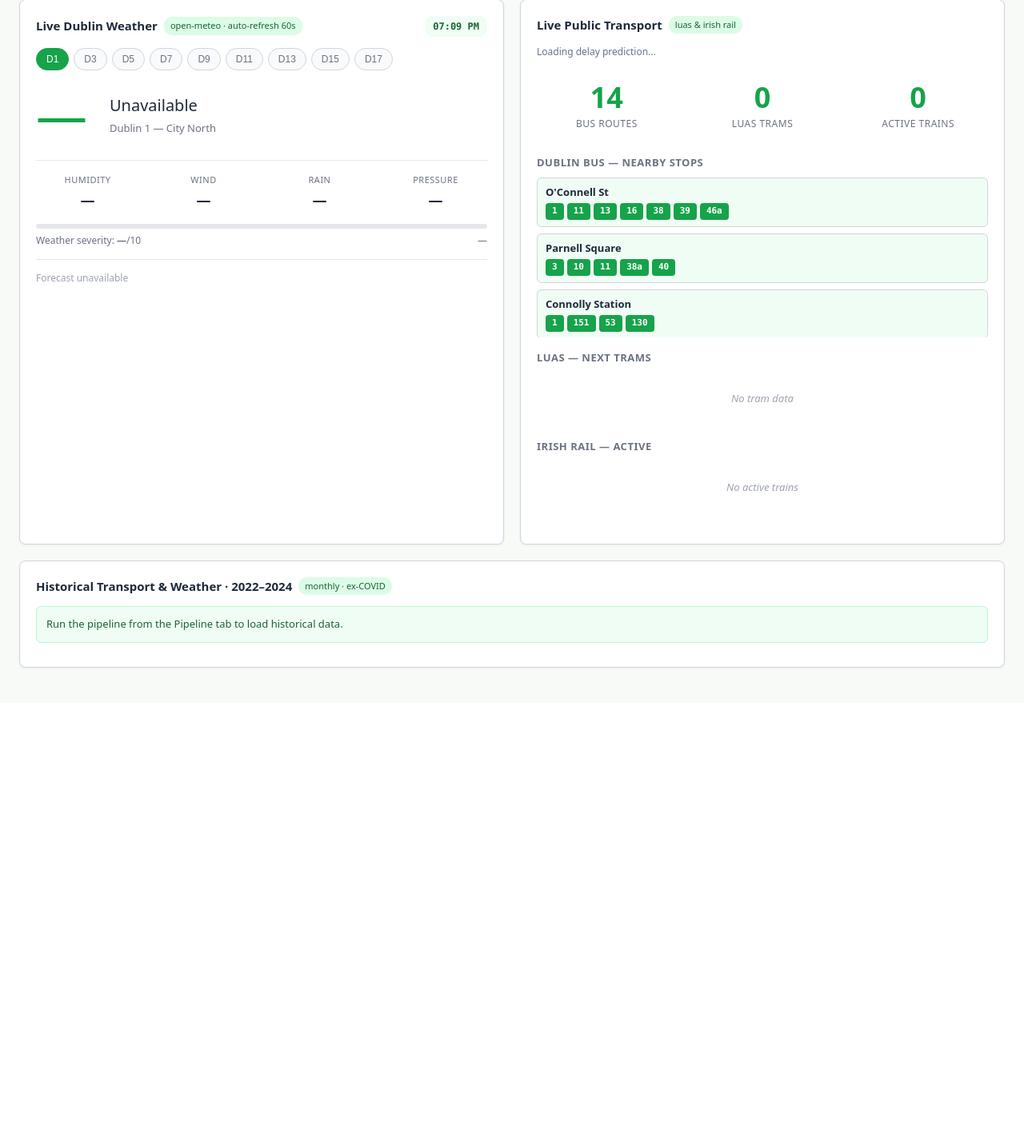
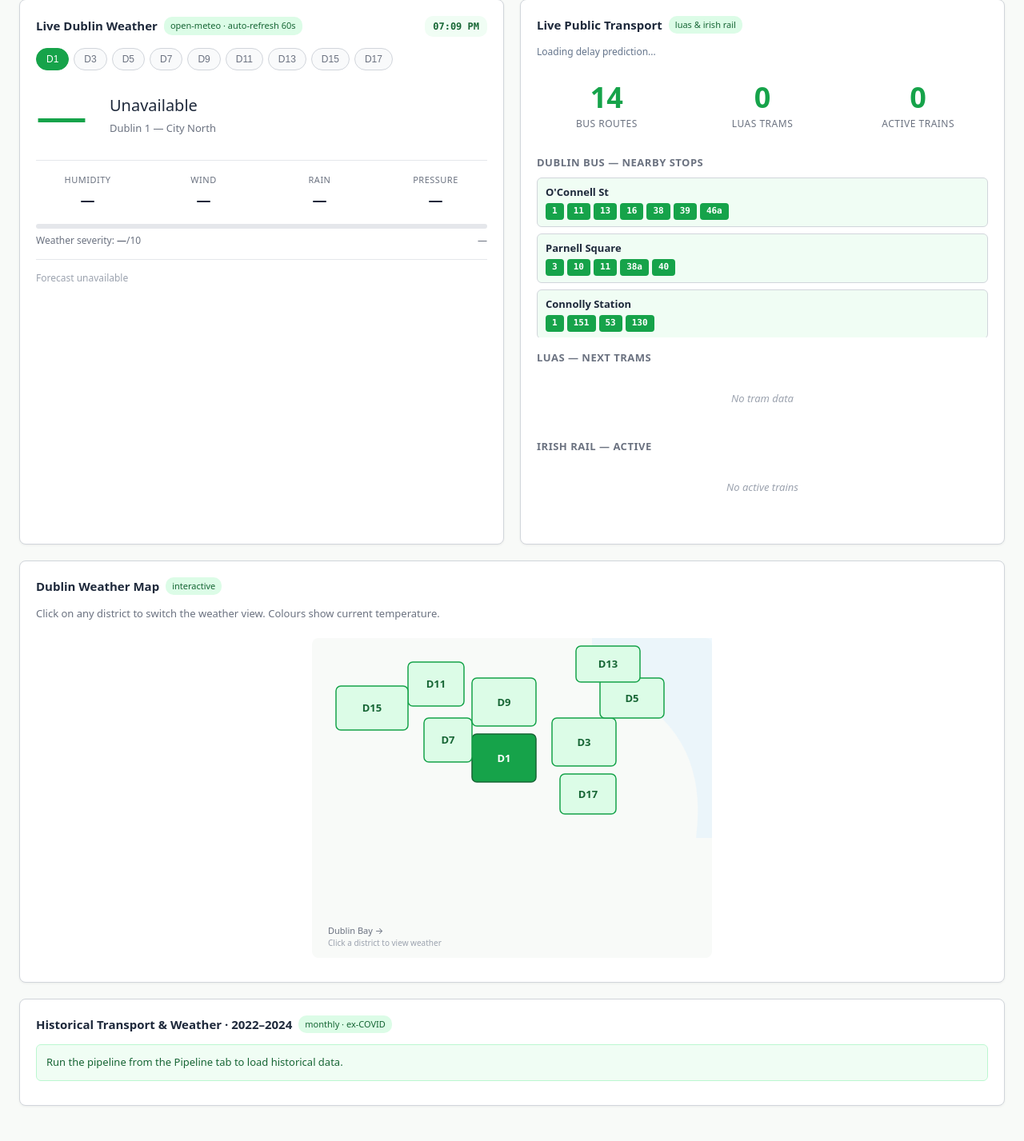
Before and after one commit to bhdrdemir/Weather-Impact-on-Dublin-Transport, a Flask app: page / in a window 1280 px wide. Shown: the part 218-1645 px from the top of the page at 80% size. Before the commit the page ends 1054 px from the top, so only its background shows below. Run offline with Flask 3, Linux system fonts and the light colour scheme; data that the repository does not hold is empty.

Commit message:
update 11 interactive dublin district map

```diff
--- a/templates/index.html
+++ b/templates/index.html
@@ -472,6 +472,45 @@ textarea:focus { outline: none; border-color: #16a34a; }
           <div class="empty-state">Loading...</div>
         </div>
       </div>
+    </div>
+  </div>
+
+  <div class="card">
+    <div class="card-title">Dublin Weather Map <span class="tag">interactive</span></div>
+    <p style="color:#6b7280; font-size:13px; margin-bottom:10px;">
+      Click on any district to switch the weather view. Colours show current temperature.
+    </p>
+    <div id="dublinMap" style="display:flex; justify-content:center; padding:10px 0;">
+      <svg viewBox="0 0 500 400" width="100%" style="max-width:500px;" id="mapSvg">
+        <!-- Dublin outline (simplified) -->
+        <rect x="0" y="0" width="500" height="400" fill="#f8faf8" rx="8"/>
+        <!-- Water — Dublin Bay -->
+        <path d="M350,50 Q500,100 480,250 L500,250 L500,0 L350,0 Z" fill="#e0f2fe" opacity="0.5"/>
+        <!-- District areas (approximate positions based on real geography) -->
+        <g id="mapAreas" style="cursor:pointer;">
+          <rect data-area="D1"  x="200" y="120" width="80" height="60" rx="6" fill="#dcfce7" stroke="#16a34a" stroke-width="1.5"/>
+          <text x="240" y="155" text-anchor="middle" font-size="13" font-weight="600" fill="#166534">D1</text>
+          <rect data-area="D3"  x="300" y="100" width="80" height="60" rx="6" fill="#dcfce7" stroke="#16a34a" stroke-width="1.5"/>
+          <text x="340" y="135" text-anchor="middle" font-size="13" font-weight="600" fill="#166534">D3</text>
+          <rect data-area="D5"  x="360" y="50"  width="80" height="50" rx="6" fill="#dcfce7" stroke="#16a34a" stroke-width="1.5"/>
+          <text x="400" y="80"  text-anchor="middle" font-size="13" font-weight="600" fill="#166534">D5</text>
+          <rect data-area="D7"  x="140" y="100" width="60" height="55" rx="6" fill="#dcfce7" stroke="#16a34a" stroke-width="1.5"/>
+          <text x="170" y="132" text-anchor="middle" font-size="13" font-weight="600" fill="#166534">D7</text>
+          <rect data-area="D9"  x="200" y="50"  width="80" height="60" rx="6" fill="#dcfce7" stroke="#16a34a" stroke-width="1.5"/>
+          <text x="240" y="85"  text-anchor="middle" font-size="13" font-weight="600" fill="#166534">D9</text>
+          <rect data-area="D11" x="120" y="30"  width="70" height="55" rx="6" fill="#dcfce7" stroke="#16a34a" stroke-width="1.5"/>
+          <text x="155" y="62"  text-anchor="middle" font-size="13" font-weight="600" fill="#166534">D11</text>
+          <rect data-area="D13" x="330" y="10"  width="80" height="45" rx="6" fill="#dcfce7" stroke="#16a34a" stroke-width="1.5"/>
+          <text x="370" y="37"  text-anchor="middle" font-size="13" font-weight="600" fill="#166534">D13</text>
+          <rect data-area="D15" x="30"  y="60"  width="90" height="55" rx="6" fill="#dcfce7" stroke="#16a34a" stroke-width="1.5"/>
+          <text x="75"  y="92"  text-anchor="middle" font-size="13" font-weight="600" fill="#166534">D15</text>
+          <rect data-area="D17" x="310" y="170" width="70" height="50" rx="6" fill="#dcfce7" stroke="#16a34a" stroke-width="1.5"/>
+          <text x="345" y="200" text-anchor="middle" font-size="13" font-weight="600" fill="#166534">D17</text>
+        </g>
+        <!-- Legend -->
+        <text x="20" y="370" font-size="11" fill="#6b7280">Dublin Bay →</text>
+        <text x="20" y="385" font-size="10" fill="#9ca3af">Click a district to view weather</text>
+      </svg>
     </div>
   </div>
 
@@ -1596,6 +1635,40 @@ async function runTests() {
   btn.textContent = 'Run All Tests';
 }
 
+// Map click handler
+document.getElementById('mapAreas').addEventListener('click', function(e) {
+  const rect = e.target.closest('[data-area]');
+  if (rect) {
+    const area = rect.getAttribute('data-area');
+    setArea(area);
+    updateMapHighlight(area);
+  }
+});
+
+function updateMapHighlight(active) {
+  document.querySelectorAll('#mapAreas rect').forEach(r => {
+    const area = r.getAttribute('data-area');
+    if (area === active) {
+      r.setAttribute('fill', '#16a34a');
+      r.setAttribute('stroke', '#166534');
+      r.nextElementSibling.setAttribute('fill', 'white');
+    } else {
+      r.setAttribute('fill', '#dcfce7');
+      r.setAttribute('stroke', '#16a34a');
+      r.nextElementSibling.setAttribute('fill', '#166534');
+    }
+  });
+}
+
+// Also update map when area buttons are clicked
+const origSetArea = setArea;
+setArea = function(code) {
+  origSetArea(code);
+  updateMapHighlight(code);
+};
+
+updateMapHighlight('D1');
+
 loadAreas();
 refreshLive();
 liveInterval = setInterval(refreshLive, 60000);
```
